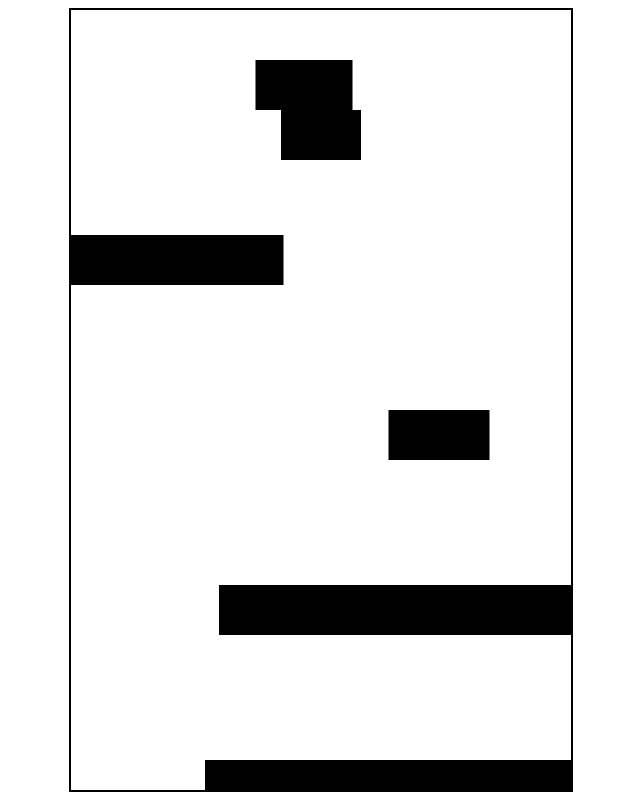
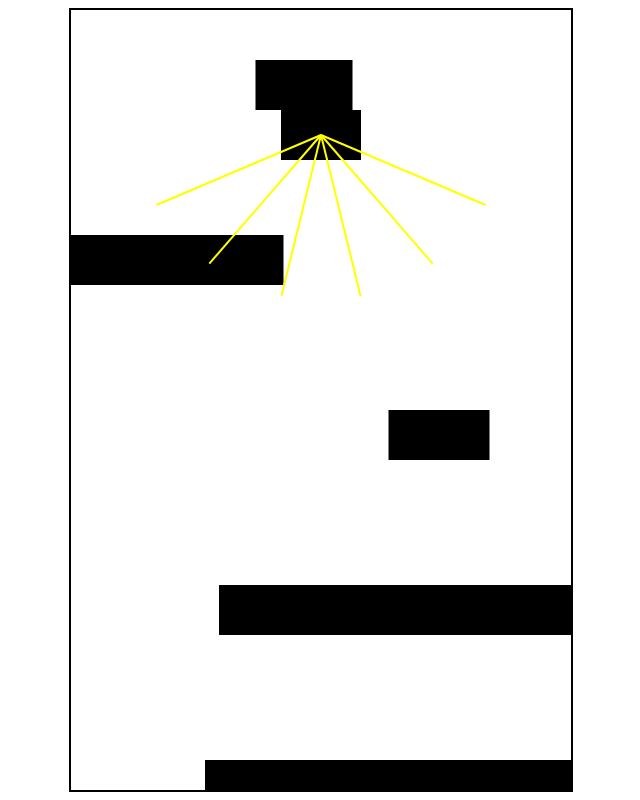
Before and after one commit to rbencii/ml-freefall, a plain HTML site: page index.html in a window 1280 px wide. Shown: the whole page, without its empty margins (319-959 px from the left). Drawn offline with Linux system fonts and the light colour scheme.

Commit message:
Created eyes, fixed height and width swap

```diff
--- /dev/null
+++ b/eyes.js
@@ -0,0 +1,40 @@
+function lerp(A,B,t){
+    return A+(B-A)*t
+}
+
+class Eyes{
+
+    constructor(freefaller){
+        this.freefaller=freefaller;
+        this.receptors=Array(6);
+        this.recLength=190;
+        this.fov=Math.PI/180.0*120;
+    }
+
+    animate(){
+        for(let i=0; i<this.receptors.length;i++){
+            const angle=lerp(this.fov/2,-this.fov/2,i/(this.receptors.length-1));
+            this.receptors[i]=[{x:this.freefaller.x, y:this.freefaller.y+this.freefaller.h/2.0},
+                {x:this.freefaller.x+Math.sin(angle)*this.recLength, y:this.freefaller.y+Math.cos(angle)*this.recLength}]
+        }
+    }
+
+    draw(ctx){
+        for(let i=0; i<this.receptors.length;i++){
+            ctx.beginPath();
+            ctx.lineWidth=2;
+            ctx.strokeStyle="yellow";
+            ctx.moveTo(
+                this.receptors[i][0].x,
+                this.receptors[i][0].y
+            );
+            ctx.lineTo(
+                this.receptors[i][1].x,
+                this.receptors[i][1].y
+            );
+            ctx.stroke();
+        }
+
+    }
+
+}
--- a/freefaller.js
+++ b/freefaller.js
@@ -2,6 +2,8 @@ class FreeFaller {
     constructor(x,y,gc){
         this.x=x;
         this.y=y;
+        this.baseW=80;
+        this.baseH=50;
         this.w=80;
         this.h=50;
         this.acceleration=3;
@@ -12,6 +14,7 @@ class FreeFaller {
         this.minSpeed=2;
         this.gc=gc;
         this.controls=new Controls();
+        this.eyes=new Eyes(this);
     }
 
     animate(dt){
@@ -21,8 +24,14 @@ class FreeFaller {
         if(this.controls.right)
             this.x+=this.minSpeed*dt;*/
 
-        let width=this.controls.headDown?this.h:this.w;
+        //let width=this.controls.headDown?this.h:this.w;
 
+        if(this.controls.headDown)
+            [this.w,this.h]=[this.baseH,this.baseW]
+        else
+            [this.w,this.h]=[this.baseW,this.baseH]
+
+        let width=this.w;
 
         if(this.x-width/2.0>this.gc.width){
             this.x=width/2.0;
@@ -86,6 +95,7 @@ class FreeFaller {
 
         this.x+=this.sideSpeed
         this.y+=this.fallSpeed
+        this.eyes.animate();
 
 
     }
@@ -96,8 +106,10 @@ class FreeFaller {
         else
             ctx.fillRect(this.x-this.h/2.0,this.y,this.h,this.w);*/
         ctx.save()
-        let width=this.controls.headDown?this.h:this.w;
-        let height=this.controls.headDown?this.w:this.h;
+        //let width=this.controls.headDown?this.h:this.w;
+        //let height=this.controls.headDown?this.w:this.h;
+        let width=this.w;
+        let height=this.h;
         ctx.translate(this.x,this.y);
         //let y=this.controls.headDown?this.y:this.y;
 
@@ -110,6 +122,7 @@ class FreeFaller {
         ctx.fillRect(-width/2.0,0,width,height)
         ctx.translate(-this.x,-this.y);
         ctx.restore();
+        this.eyes.draw(ctx);
 
         ctx.save();
 
@@ -121,10 +134,10 @@ class FreeFaller {
 
         ctx.translate(x,this.y);
 
-        if(this.controls.left && !this.controls.right)
+        if(this.controls.left && !this.controls.right && !this.controls.headDown)
             ctx.rotate(Math.PI/180 * -10);
 
-        if(this.controls.right && !this.controls.left)
+        if(this.controls.right && !this.controls.left && !this.controls.headDown)
             ctx.rotate(Math.PI/180 * 10);
 
         if(this.x+width/2.0>this.gc.width)
--- a/index.html
+++ b/index.html
@@ -9,6 +9,7 @@
 </head>
 <body>
     <canvas id="gameLayer"></canvas>
+    <script src="eyes.js"></script>
     <script src="controls.js"></script>
     <script src="freefaller.js"></script>
     <script src="cloud.js"></script>
```
